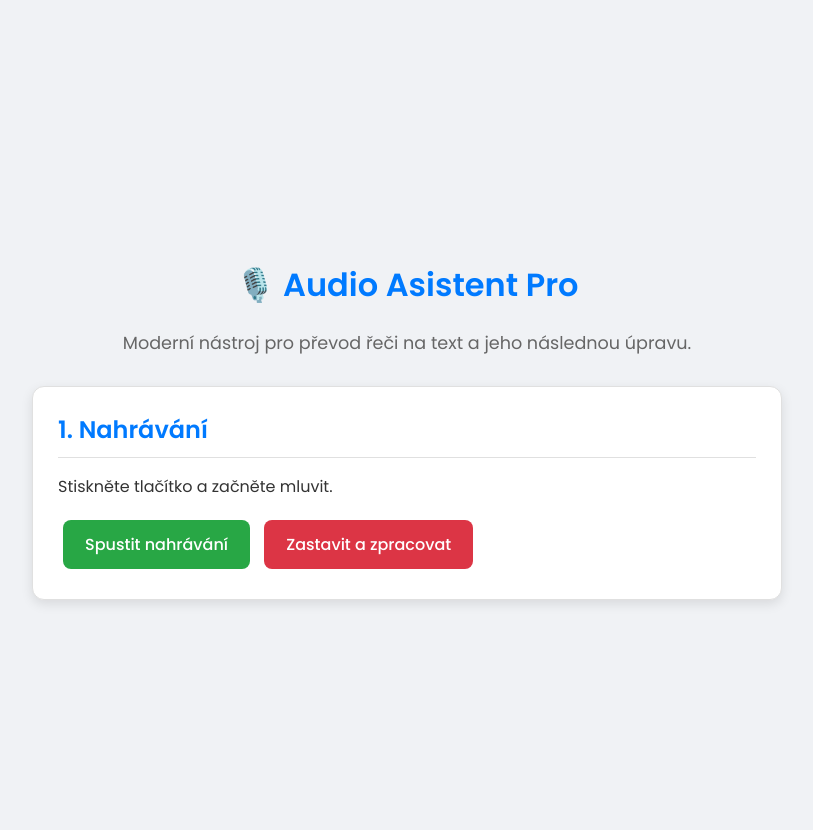
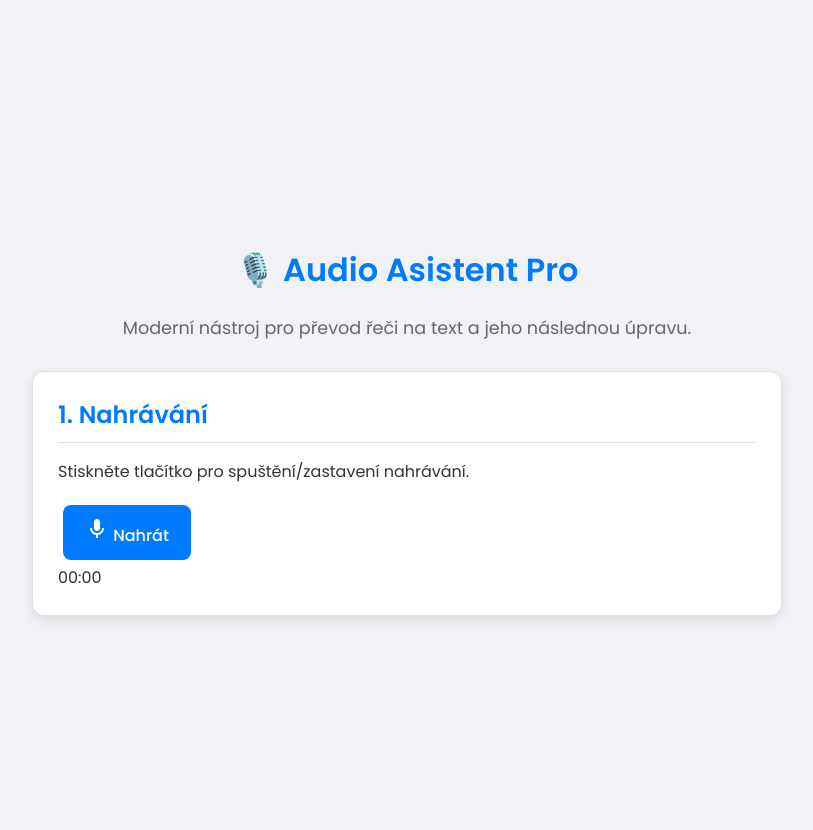
Before and after one commit to martinzeman333/audio-app, a Flask app: page / in a window 1280 px wide. Shown: the top 830 px of the page, without its empty margins (233-1046 px from the left). Run offline with Flask 3, Linux system fonts and the light colour scheme.

Commit message:
Update index.html

```diff
--- a/templates/index.html
+++ b/templates/index.html
@@ -4,9 +4,7 @@
     <meta charset="UTF-8">
     <meta name="viewport" content="width=device-width, initial-scale=1.0">
     <title>Audio Asistent Pro</title>
-
     <link href="https://fonts.googleapis.com/css2?family=Poppins:wght@400;500;600&display=swap" rel="stylesheet">
-
     <link rel="stylesheet" href="{{ url_for('static', filename='style.css') }}">
 </head>
 <body>
@@ -18,9 +16,17 @@
 
         <div class="card recorder">
             <h2>1. Nahrávání</h2>
-            <p>Stiskněte tlačítko a začněte mluvit.</p>
-            <button id="recordButton">Spustit nahrávání</button>
-            <button id="stopButton" disabled>Zastavit a zpracovat</button>
+            <p>Stiskněte tlačítko pro spuštění/zastavení nahrávání.</p>
+            <div class="recorder-controls">
+                <button id="recordStopButton">
+                    <span class="icon-wrapper">
+                        <svg id="mic-icon" xmlns="http://www.w3.org/2000/svg" viewBox="0 0 24 24" fill="currentColor" width="24px" height="24px"><path d="M12 14c1.66 0 2.99-1.34 2.99-3L15 5c0-1.66-1.34-3-3-3S9 3.34 9 5v6c0 1.66 1.34 3 3 3z"/><path d="M17 11c0 2.76-2.24 5-5 5s-5-2.24-5-5H5c0 3.53 2.61 6.43 6 6.92V21h2v-3.08c3.39-.49 6-3.39 6-6.92h-2z"/></svg>
+                        <svg id="stop-icon" xmlns="http://www.w3.org/2000/svg" viewBox="0 0 24 24" fill="currentColor" width="24px" height="24px" class="hidden"><path d="M6 6h12v12H6z"/></svg>
+                    </span>
+                    <span id="button-text">Nahrát</span>
+                </button>
+                <div id="timer" class="timer">00:00</div>
+            </div>
         </div>
 
         <div id="loader" class="hidden">
@@ -29,7 +35,7 @@
         </div>
 
         <div id="results" class="hidden">
-            <div class="card">
+             <div class="card">
                 <h2>2. Výsledky</h2>
                 <h3>Původní přepis (Azure)</h3>
                 <p id="originalText" class="transcription-box"></p>
```
